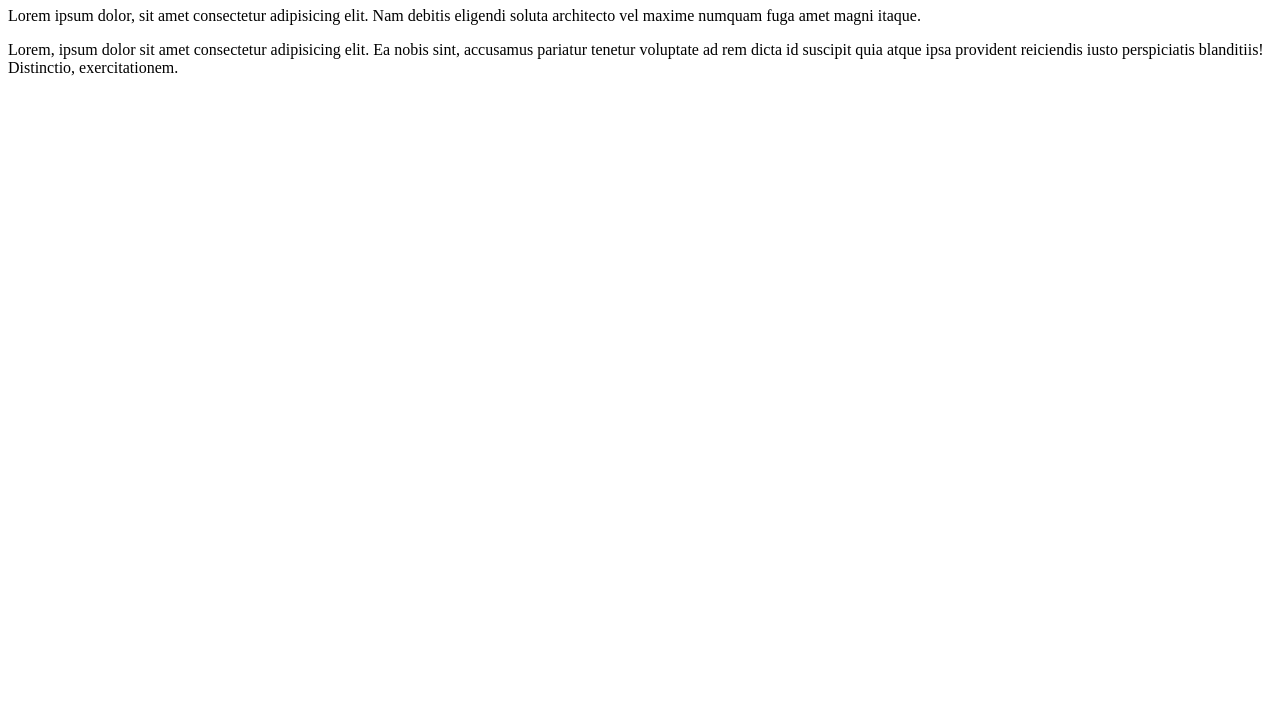
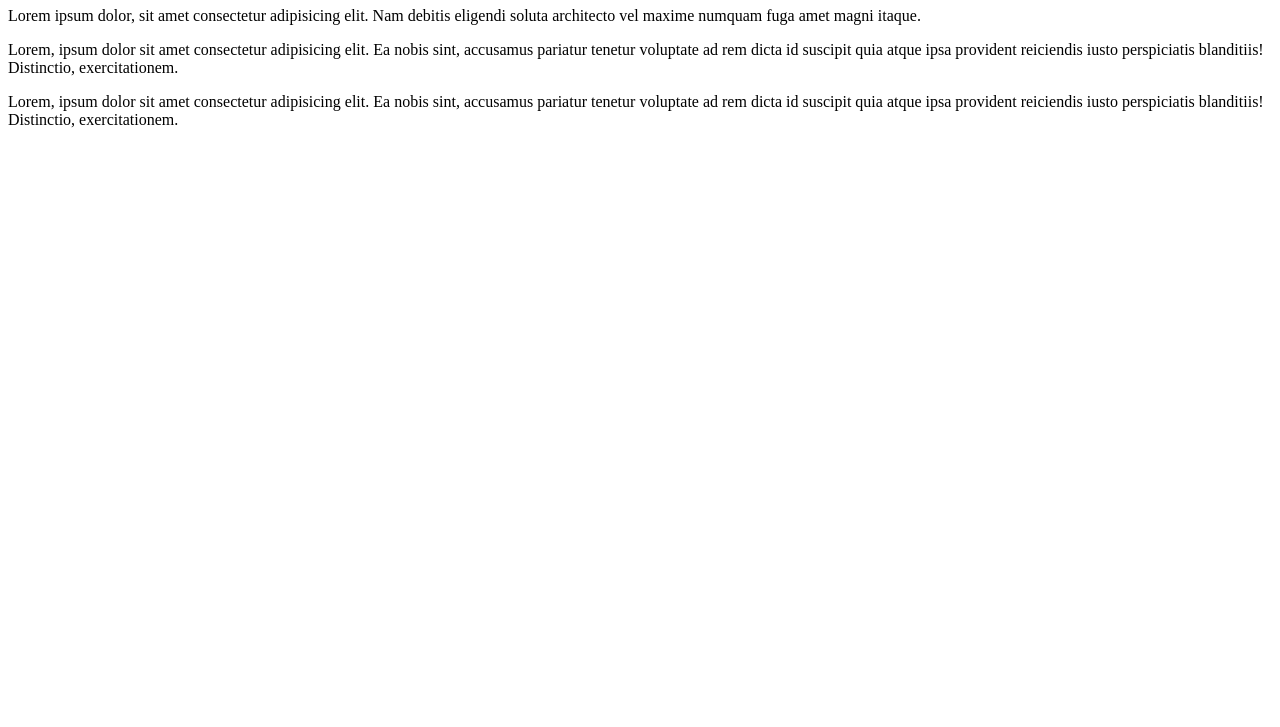
Before and after one commit to iqbalhossainmohon/21Days_ofCode-ProgrammingHero-, a plain HTML site: page index.html in a window 1280 px wide. Shown: the part 73-800 px from the top of the page. Drawn offline with Linux system fonts and the light colour scheme.

Commit message:
another line added

```diff
--- a/index.html
+++ b/index.html
@@ -9,6 +9,7 @@
     <h1>21 Days of Code camp</h1>
     <p>Lorem ipsum dolor, sit amet consectetur adipisicing elit. Nam debitis eligendi soluta architecto vel maxime numquam fuga amet magni itaque. </p>
     <p>Lorem, ipsum dolor sit amet consectetur adipisicing elit. Ea nobis sint, accusamus pariatur tenetur voluptate ad rem dicta id suscipit quia atque ipsa provident reiciendis iusto perspiciatis blanditiis! Distinctio, exercitationem.</p>
+    <p>Lorem, ipsum dolor sit amet consectetur adipisicing elit. Ea nobis sint, accusamus pariatur tenetur voluptate ad rem dicta id suscipit quia atque ipsa provident reiciendis iusto perspiciatis blanditiis! Distinctio, exercitationem.</p>
 
 </body>
 </html>
```
